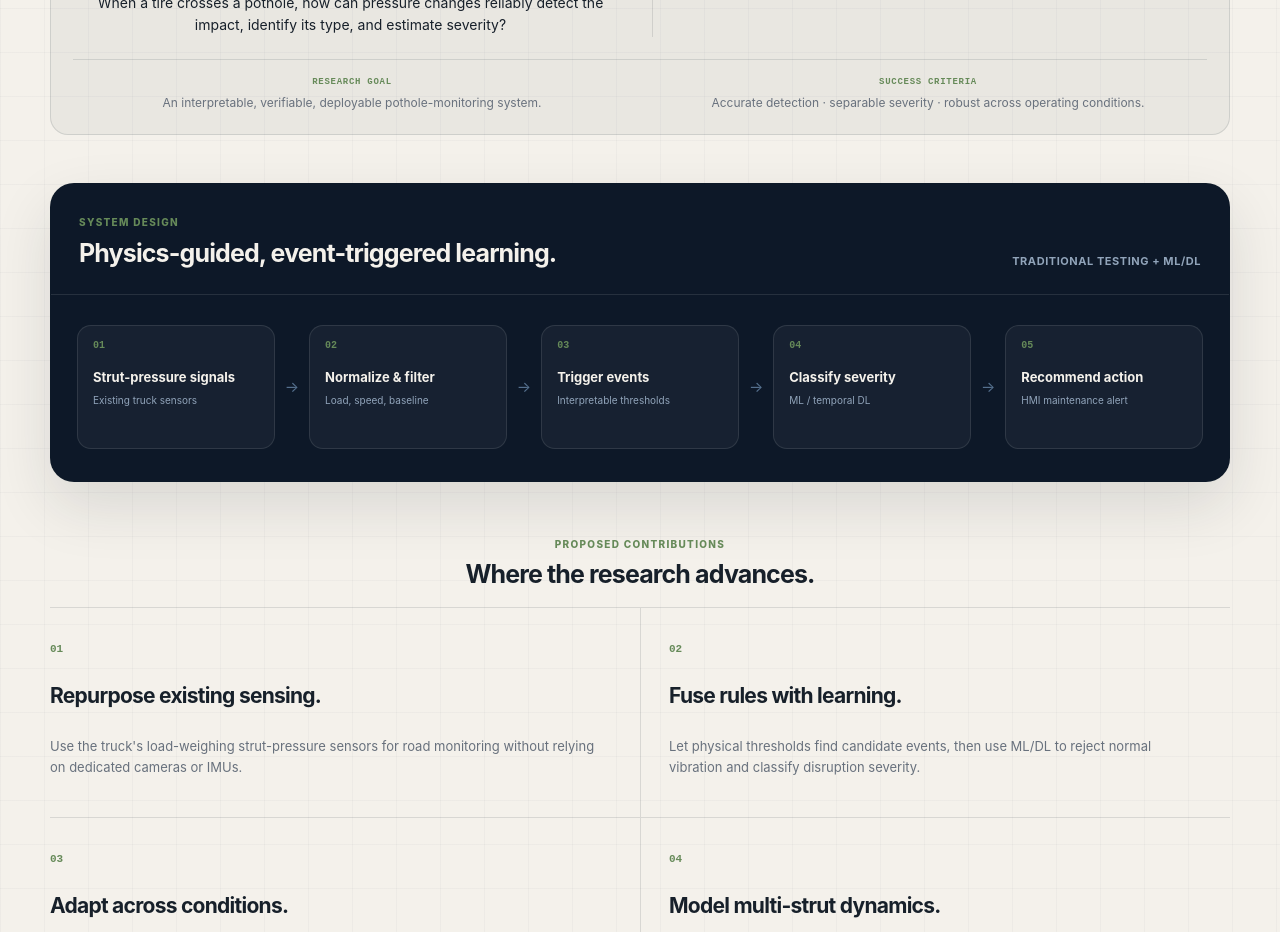
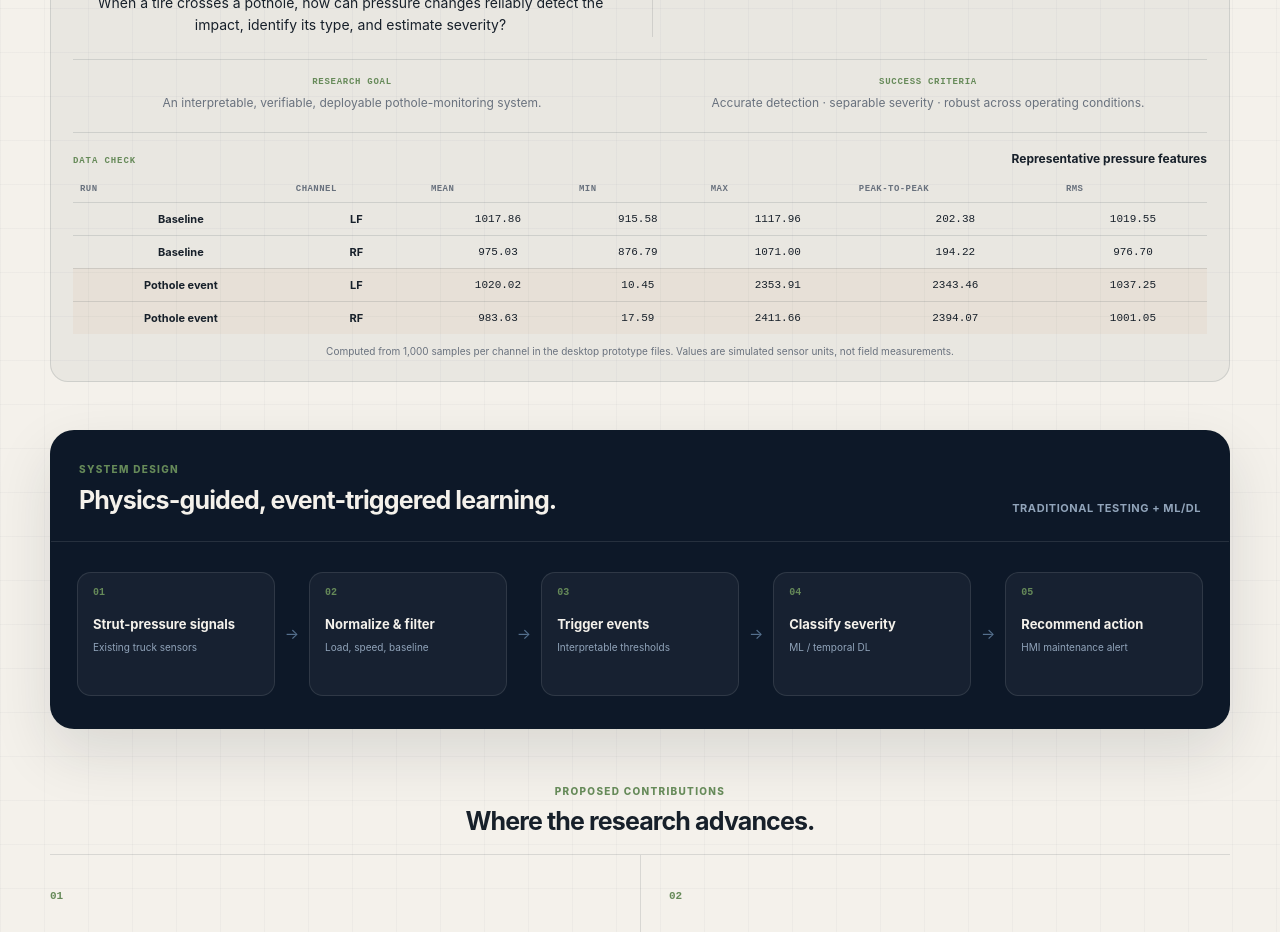
Before and after one commit to jiangjian9803-eng/jiangjian9803-eng.github.io, a Next.js app: page / in a window 1280 px wide. Shown: the part 5140-6072 px from the top of the page. Built offline with nearby package versions, Linux system fonts and the light colour scheme.

Commit message:
Add data-backed problem definition table

```diff
--- a/index.html
+++ b/index.html
@@ -268,6 +268,7 @@
                 <div class="problem-definition-model"><b>Unified modeling view</b><div class="definition-chain"><span>Pothole input</span><i>→</i><span>Pressure response</span><i>→</i><span>Event detection</span><i>→</i><span>Action cue</span></div><small>Physics + signal processing + ML / DL; RL as a future decision layer.</small></div>
               </div>
               <div class="problem-definition-footer"><div><b>Research goal</b><span>An interpretable, verifiable, deployable pothole-monitoring system.</span></div><div><b>Success criteria</b><span>Accurate detection · separable severity · robust across operating conditions.</span></div></div>
+              <div class="definition-data"><div class="definition-data-head"><span>DATA CHECK</span><strong>Representative pressure features</strong></div><div class="definition-table-wrap"><table><thead><tr><th>Run</th><th>Channel</th><th>Mean</th><th>Min</th><th>Max</th><th>Peak-to-peak</th><th>RMS</th></tr></thead><tbody><tr><td>Baseline</td><td>LF</td><td>1017.86</td><td>915.58</td><td>1117.96</td><td>202.38</td><td>1019.55</td></tr><tr><td>Baseline</td><td>RF</td><td>975.03</td><td>876.79</td><td>1071.00</td><td>194.22</td><td>976.70</td></tr><tr class="definition-event"><td>Pothole event</td><td>LF</td><td>1020.02</td><td>10.45</td><td>2353.91</td><td>2343.46</td><td>1037.25</td></tr><tr class="definition-event"><td>Pothole event</td><td>RF</td><td>983.63</td><td>17.59</td><td>2411.66</td><td>2394.07</td><td>1001.05</td></tr></tbody></table></div><small>Computed from 1,000 samples per channel in the desktop prototype files. Values are simulated sensor units, not field measurements.</small></div>
             </section>
           </div>
 
--- a/styles.css
+++ b/styles.css
@@ -314,6 +314,7 @@ h1 em { position: relative; margin-top: .08em; color: var(--blue); font-style: n
 .problem-definition-head { display: flex; justify-content: space-between; align-items: baseline; gap: 18px; padding-bottom: 15px; border-bottom: 1px solid var(--line); }.problem-definition-head span { color: #668a59; font: 850 9px monospace; letter-spacing: .1em; }.problem-definition-head h3 { color: var(--ink); font-size: 22px; letter-spacing: -.035em; }
 .problem-definition-grid { display: grid; grid-template-columns: 1fr 1fr; gap: 24px; padding: 22px 0; }.problem-definition-grid b, .problem-definition-footer b { display: block; color: #668a59; font: 850 9px monospace; letter-spacing: .08em; text-transform: uppercase; }.problem-definition-grid p { margin: 8px 0 18px; color: var(--ink); font-size: 14px; line-height: 1.6; }.problem-definition-grid p:last-child { margin-bottom: 0; }
 .problem-definition-model { padding-left: 24px; border-left: 1px solid var(--line); }.definition-chain { display: flex; align-items: center; flex-wrap: wrap; gap: 7px; margin-top: 18px; }.definition-chain span { padding: 8px 10px; border: 1px solid rgba(53,109,255,.25); border-radius: 8px; color: var(--ink); background: rgba(255,255,255,.5); font-size: 11px; font-weight: 750; }.definition-chain i { color: var(--blue); font-style: normal; }.problem-definition-model small { display: block; margin-top: 18px; color: var(--muted); font-size: 11px; line-height: 1.55; }.problem-definition-footer { display: grid; grid-template-columns: 1fr 1fr; gap: 18px; padding-top: 17px; border-top: 1px solid var(--line); }.problem-definition-footer span { display: block; margin-top: 7px; color: var(--muted); font-size: 12px; line-height: 1.5; }
+.definition-data { margin-top: 20px; padding-top: 18px; border-top: 1px solid var(--line); }.definition-data-head { display: flex; justify-content: space-between; align-items: baseline; }.definition-data-head span { color: #668a59; font: 850 9px monospace; letter-spacing: .1em; }.definition-data-head strong { color: var(--ink); font-size: 12px; }.definition-table-wrap { overflow-x: auto; margin-top: 10px; }.definition-data table { width: 100%; min-width: 680px; border-collapse: collapse; font-size: 11px; }.definition-data th { padding: 8px 7px; color: var(--muted); font: 700 9px monospace; letter-spacing: .05em; text-align: left; text-transform: uppercase; }.definition-data td { padding: 9px 7px; border-top: 1px solid var(--line); color: var(--ink); font-family: monospace; }.definition-data td:first-child, .definition-data td:nth-child(2) { font-family: inherit; font-weight: 700; }.definition-data .definition-event td { background: rgba(180,106,44,.06); }.definition-data > small { display: block; margin-top: 10px; color: var(--muted); font-size: 10px; line-height: 1.5; }
 @keyframes pressure-sweep { to { stroke-dashoffset: 0; } }
 @keyframes event-pulse { 0%, 100% { opacity: .35; transform: scale(.75); transform-origin: 420px 18px; } 50% { opacity: 1; transform: scale(1.25); transform-origin: 420px 18px; } }
 @keyframes signal-flow { to { stroke-dashoffset: -16; } }
```
